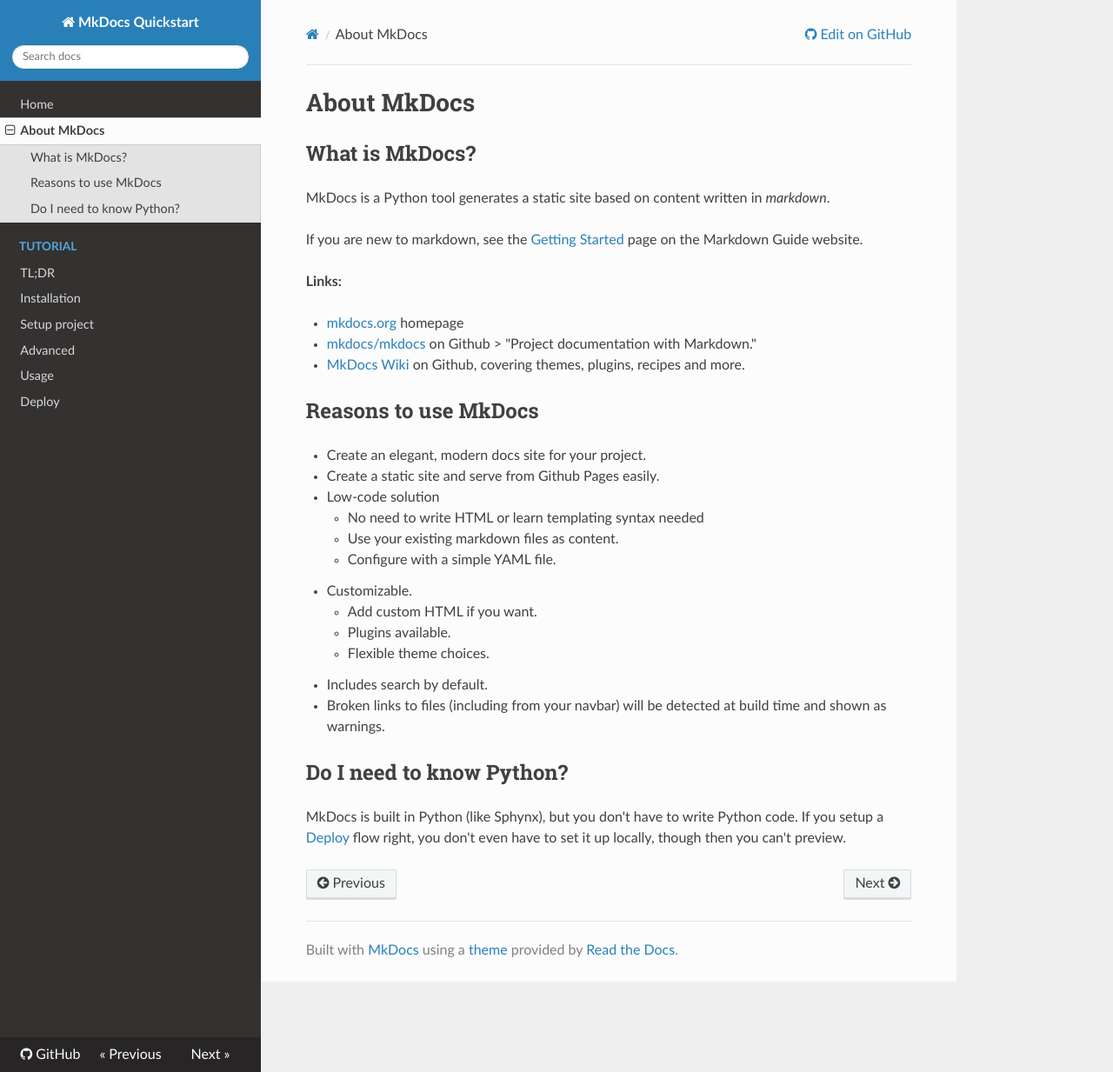
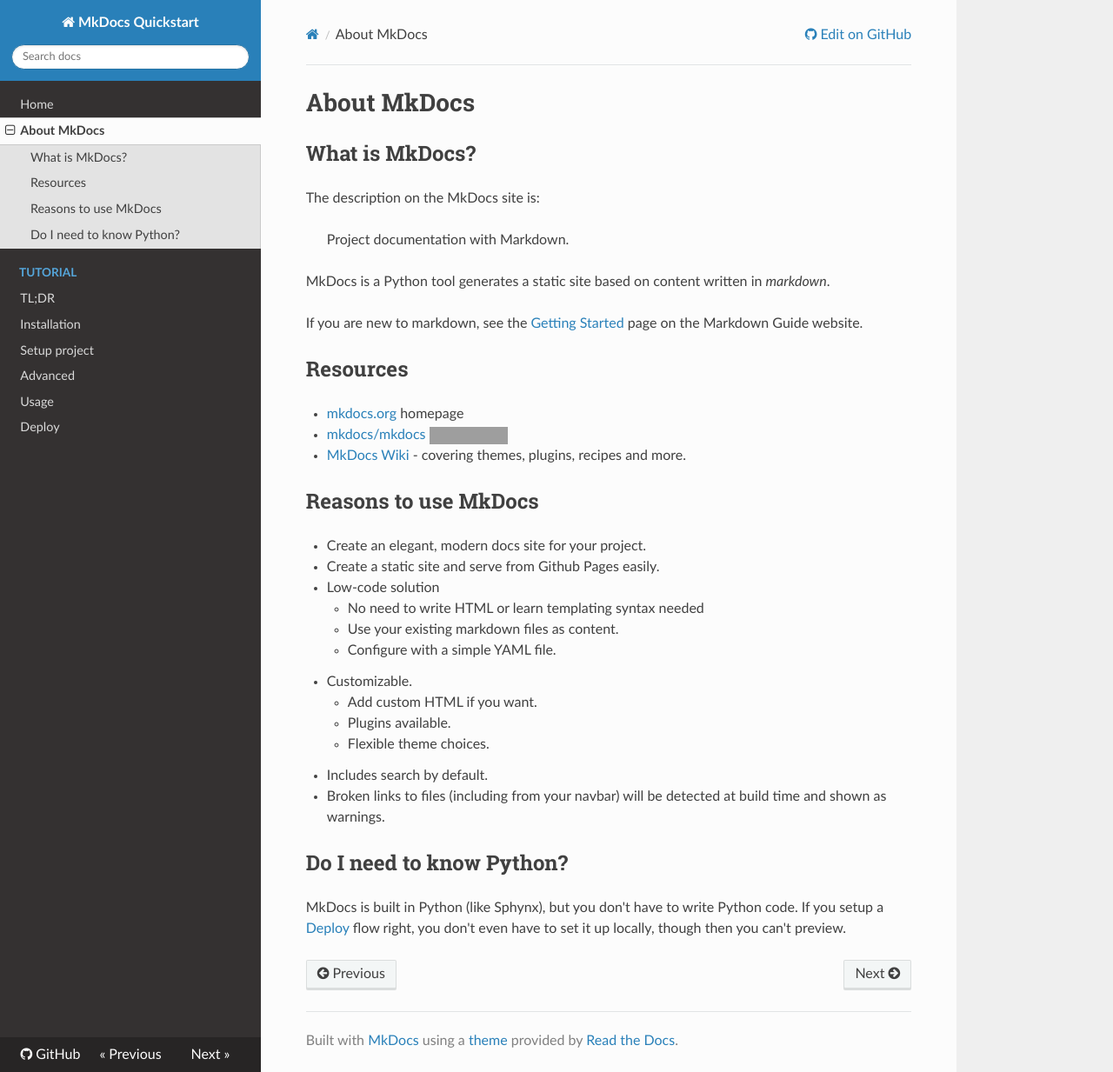
Before and after one commit to MichaelCurrin/mkdocs-quickstart, an MkDocs documentation site: the page built from docs/about_mkdocs.md, in a window 1280 px wide and 1233 px high. Shown: the whole window at 87% size. Built offline with MkDocs 1.6.1, drawn with Linux system fonts in a browser that asks for light colours; nearby versions of some CDN libraries; grey boxes are pictures that could not be loaded.

Commit message:
feat: Add badges

```diff
--- a/docs/about_mkdocs.md
+++ b/docs/about_mkdocs.md
@@ -1,18 +1,23 @@
 # About MkDocs
 
 
+
 ## What is MkDocs?
+
+The description on the MkDocs site is:
+
+> Project documentation with Markdown.
 
 MkDocs is a Python tool generates a static site based on content written in *markdown*.
 
 If you are new to markdown, see the [Getting Started](https://www.markdownguide.org/getting-started/) page on the Markdown Guide website.
 
-**Links:**
+
+## Resources
 
 - [mkdocs.org](https://www.mkdocs.org) homepage
-- [mkdocs/mkdocs](https://github.com/mkdocs/mkdocs) on Github
-    > "Project documentation with Markdown."
-- [MkDocs Wiki](https://github.com/mkdocs/mkdocs/wiki) on Github, covering themes, plugins, recipes and more.
+- [mkdocs/mkdocs ![Repo stars](https://img.shields.io/github/stars/mkdocs/mkdocs?style=social)](https://github.com/mkdocs/mkdocs)
+- [MkDocs Wiki](https://github.com/mkdocs/mkdocs/wiki) - covering themes, plugins, recipes and more.
 
 
 ## Reasons to use MkDocs
```
Also changed, not shown: docs/index.md (+2 -0 lines).
